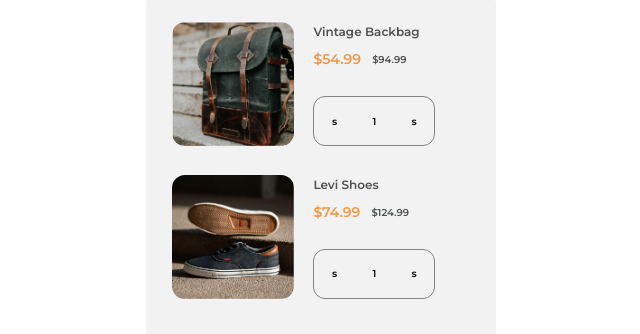
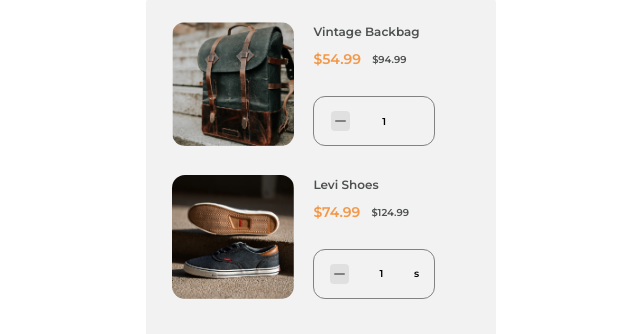
Before and after one commit to KortexCode/Checkout-Page, a plain HTML site: page checkoutPage/index.html in a window 1280 px wide. Shown: the part 87-421 px from the top of the page, 319-959 px from the left. Drawn offline with Linux system fonts and the light colour scheme.

Commit message:
Se construye caja de resta de producto en el box-quantity

```diff
--- a/checkoutPage/index.html
+++ b/checkoutPage/index.html
@@ -35,14 +35,15 @@
             </article>
 
             <div class="box-quantity">
-              <div>
-                <span>s</span>
+              <div class="box-quantity__subtraction">
+                <div class="box-quantity__subtraction-horizontal"></div>
               </div>
+
               <div>
                 <p>1</p>
               </div>
-              <div>
-                <span>s</span>
+              <div class="box-quantity__plus">
+                <!-- <div class="box-quantity__subtraction-horizontal"></div> -->
               </div>
             </div>
           </div>
@@ -63,8 +64,8 @@
             </article>
 
             <div class="box-quantity">
-              <div>
-                <span>s</span>
+              <div class="box-quantity__subtraction">
+                <div class="box-quantity__subtraction-horizontal"></div>
               </div>
               <div>
                 <p>1</p>
--- a/checkoutPage/styles/main.css
+++ b/checkoutPage/styles/main.css
@@ -5,6 +5,8 @@
     --text-gray-color:#4E5150;
     --text-gray-color2:#333333;
     --text-orange-color:#F2994A;
+
+    --button-quantity:#E0E0E0;
 
     --sm:1rem;
     --msm:1.2rem;
@@ -37,7 +39,6 @@ body{
     min-width: 300px;
     max-width: 350px;
     margin: 0 auto;
-
 }
 .global-container__title{
     margin: 30px 0 20px;
@@ -107,7 +108,6 @@ body{
     color: var(--text-gray-color);
     /* line-height: 1.2rem; */
 }
-
 .box-quantity{
     display: flex;
     align-items: center;
@@ -118,6 +118,24 @@ body{
     border-radius: 12px;
 
 }
+.box-quantity__subtraction{
+    position: relative;
+    width: 19.39px;
+    height: 19.39px;
+    border-radius: 4px;
+    background-color: var(--button-quantity);
+}
+.box-quantity__subtraction-horizontal{
+    position: absolute;
+    top:calc(50% - 0.825px);
+    left: calc(50% - 5.485px);
+
+    width: 10.97px;
+    height: 1.65px;
+    border-radius: 2px;
+    background-color: #828282;
+}
+
 /*third row and fourth row of product-container*/
 .product-container__account{
     display: flex;
@@ -135,14 +153,3 @@ body{
     line-height: 1.7rem;
     color: var(--text-gray-color2);
 }
-/* .product-container__total{
-    display: flex;
-    justify-content: space-between;
-    align-items: center;
-
-    height: 37.8px;
-
-    border-top: 1px solid var(--border-gray);
-
-}
- */
```
